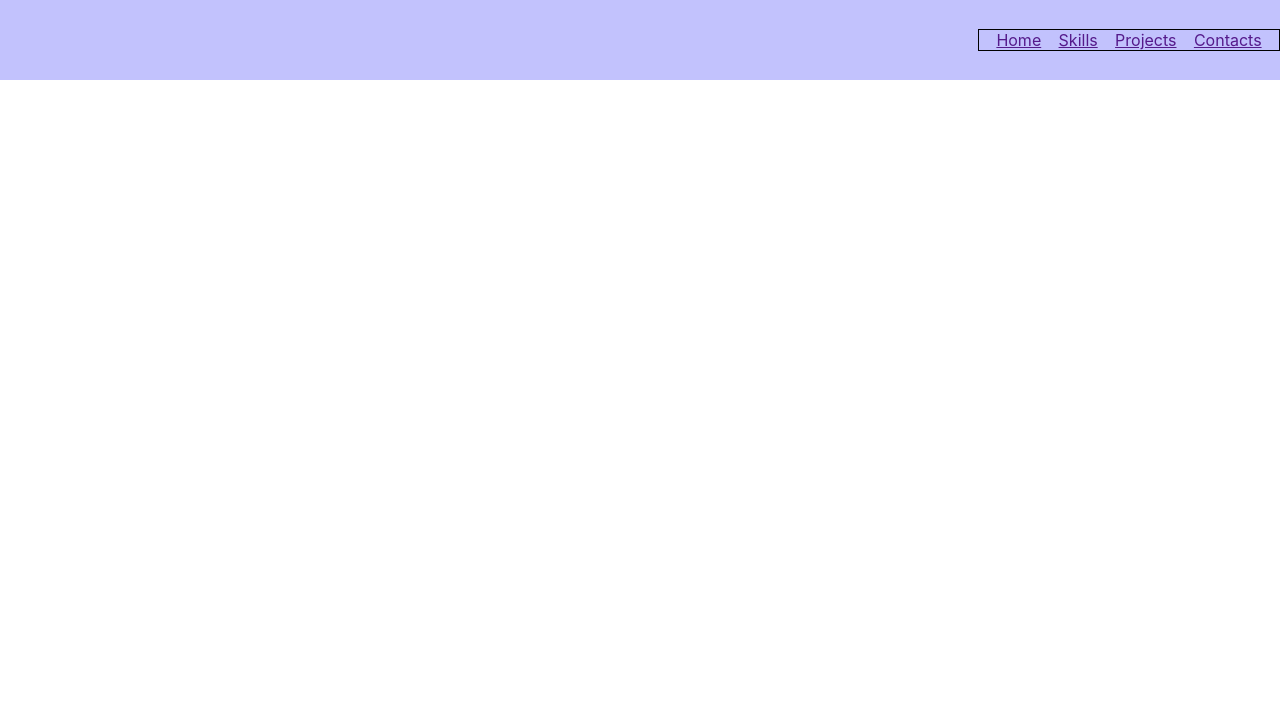
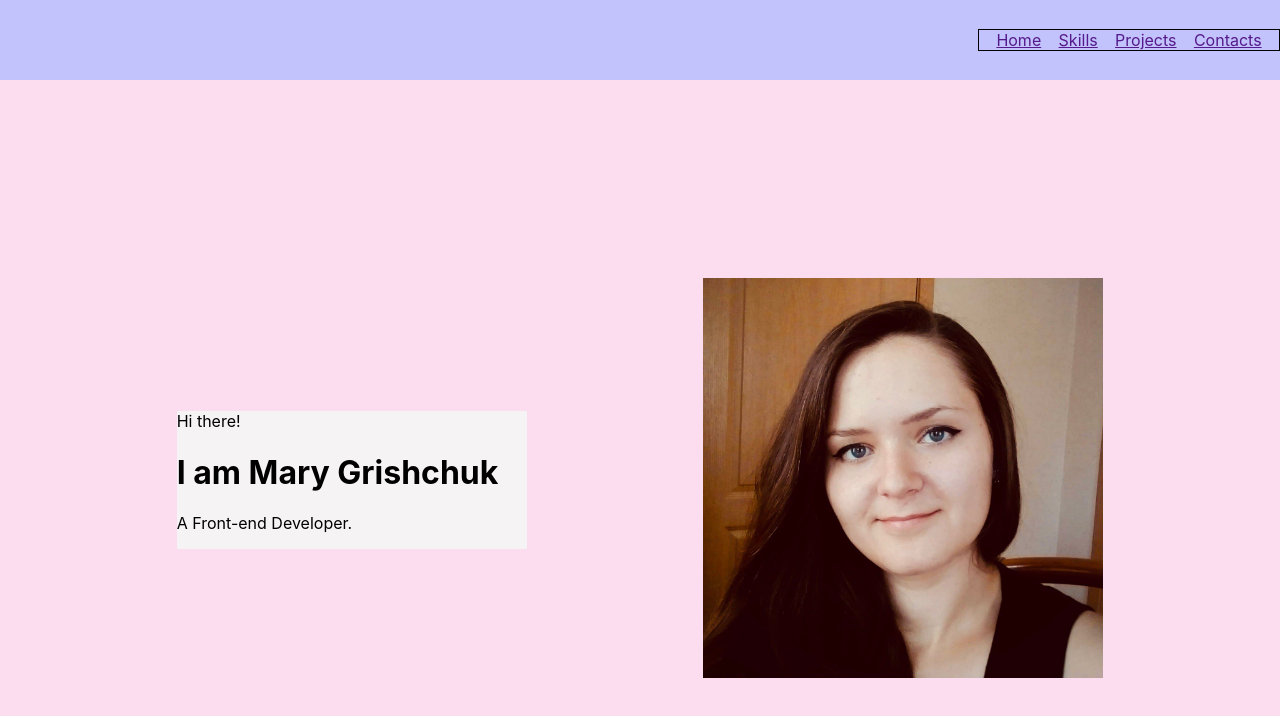
Before and after one commit to marygrishchuk/portfolio-react, a React (Create React App) app: page / in a window 1280 px wide. Shown: the top 716 px of the page. Built offline with nearby package versions, Linux system fonts and the light colour scheme.

Commit message:
HomePage has been added

```diff
--- a/package.json
+++ b/package.json
@@ -2,7 +2,7 @@
   "name": "portfolio-react",
   "version": "0.1.0",
   "private": true,
-  "homepage": "https://marygrishchuk.github.io/portfolio-react",
+  "homepage": "https://marygrishchuk.github.io/portfolio-react/",
   "dependencies": {
     "@testing-library/jest-dom": "^5.11.4",
     "@testing-library/react": "^11.1.0",
--- a/src/App.js
+++ b/src/App.js
@@ -1,11 +1,13 @@
 import React from 'react';
 import './App.css';
 import Header from "./components/Header/Header";
+import HomePage from "./components/HomePage/HomePage";
 
 function App() {
   return (
     <div className="App">
       <Header/>
+      <HomePage/>
     </div>
   );
 }
--- /dev/null
+++ b/src/components/HomePage/HomePage.js
@@ -0,0 +1,18 @@
+import React from 'react';
+import s from './HomePage.module.css';
+import photo from '../../assets/images/photo.jpg'
+
+function HomePage() {
+    return (
+        <div className={s.homePage}>
+            <div className={s.text}>
+                <span>Hi there!</span>
+                <h1>I am Mary Grishchuk</h1>
+                <p>A Front-end Developer.</p>
+            </div>
+            <div className={s.photo}><img src={photo} alt="photo"/></div>
+        </div>
+    );
+}
+
+export default HomePage;
--- /dev/null
+++ b/src/components/HomePage/HomePage.module.css
@@ -0,0 +1,16 @@
+.homePage {
+    height: 100vh;
+    background-color: #fcddef;
+    display: flex;
+    justify-content: space-evenly;
+    align-items: center;
+}
+
+.text {
+    width: 350px;
+    background-color: #f6f3f5;
+}
+
+.photo img {
+    height: 400px;
+}
```
Also changed, not shown: src/assets/images/photo.jpg (added).
